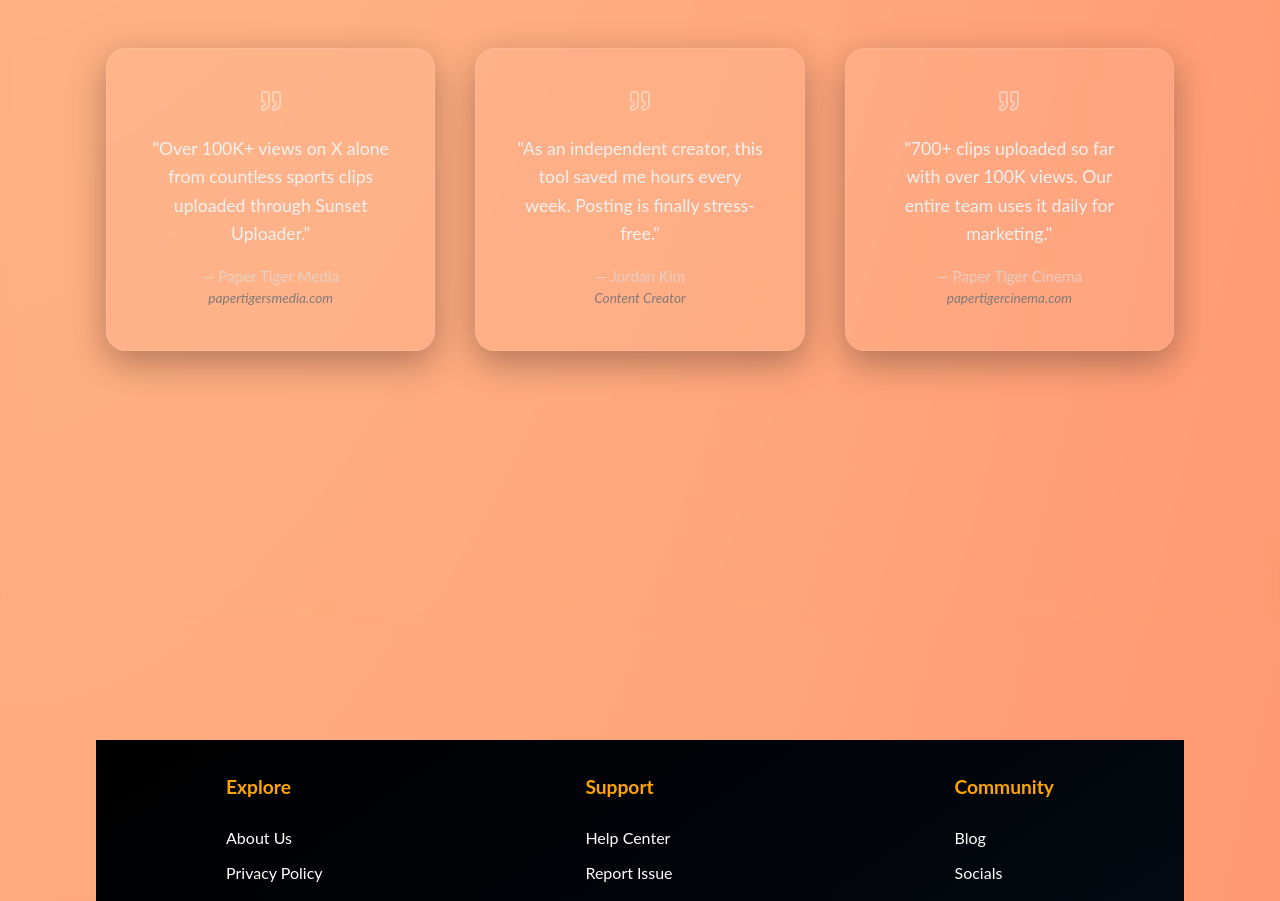
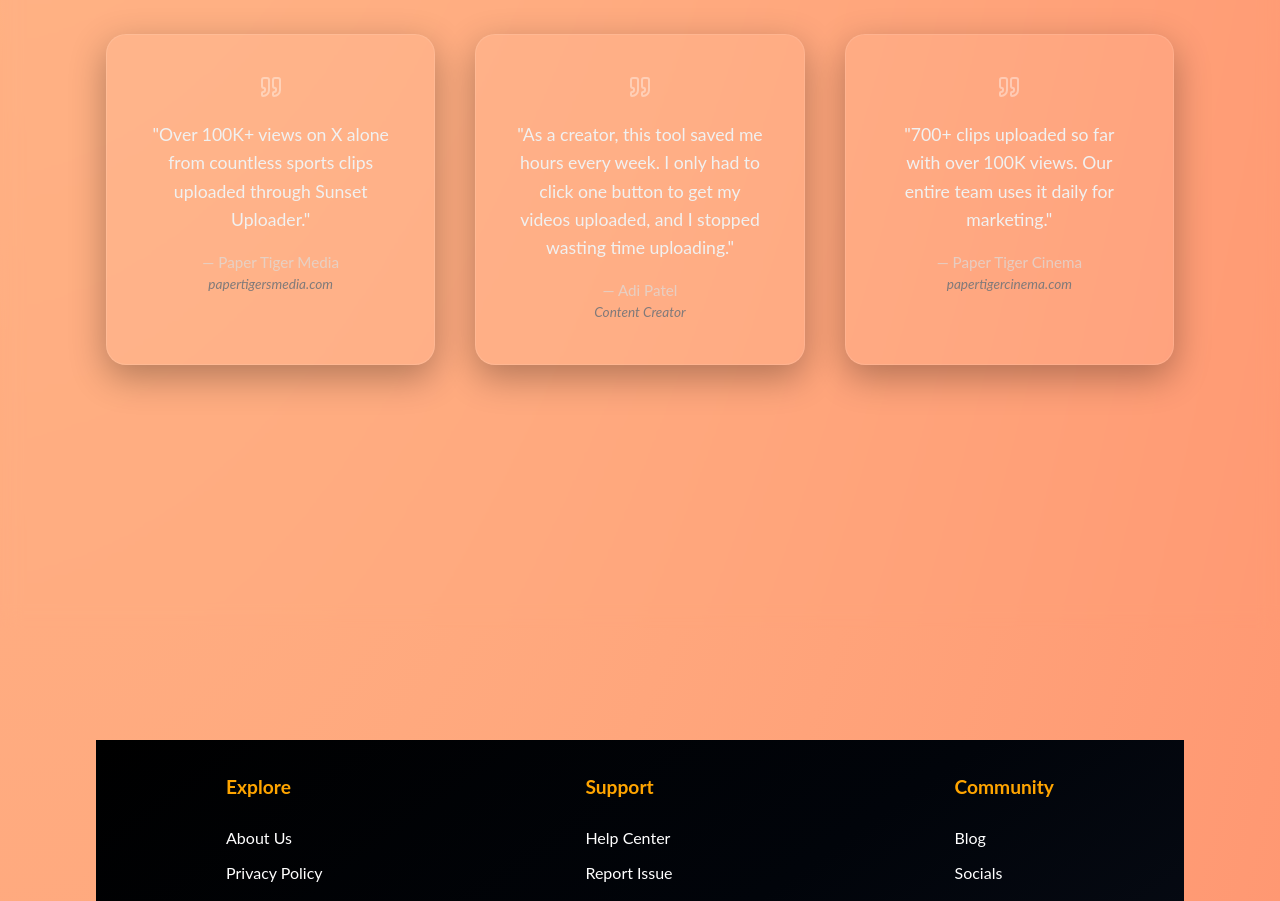
Before and after one commit to AP3HIM/sunset_frontend, a React (Vite) app: page / in a window 1280 px wide. Shown: the part 4240-5141 px from the top of the page. Built offline with nearby package versions, Linux system fonts and the light colour scheme; no server answers.

Commit message:
Update Testimonials.jsx with personal testimony

```diff
--- a/src/components/Testimonials.jsx
+++ b/src/components/Testimonials.jsx
@@ -10,8 +10,8 @@ const testimonials = [
     company: "papertigersmedia.com",
   },
   {
-    name: "Jordan Kim",
-    text: "As an independent creator, this tool saved me hours every week. Posting is finally stress-free.",
+    name: "Adi Patel",
+    text: "As a creator, this tool saved me hours every week. I only had to click one button to get my videos uploaded, and I stopped wasting time uploading.",
     company: "Content Creator",
   },
   {
```
